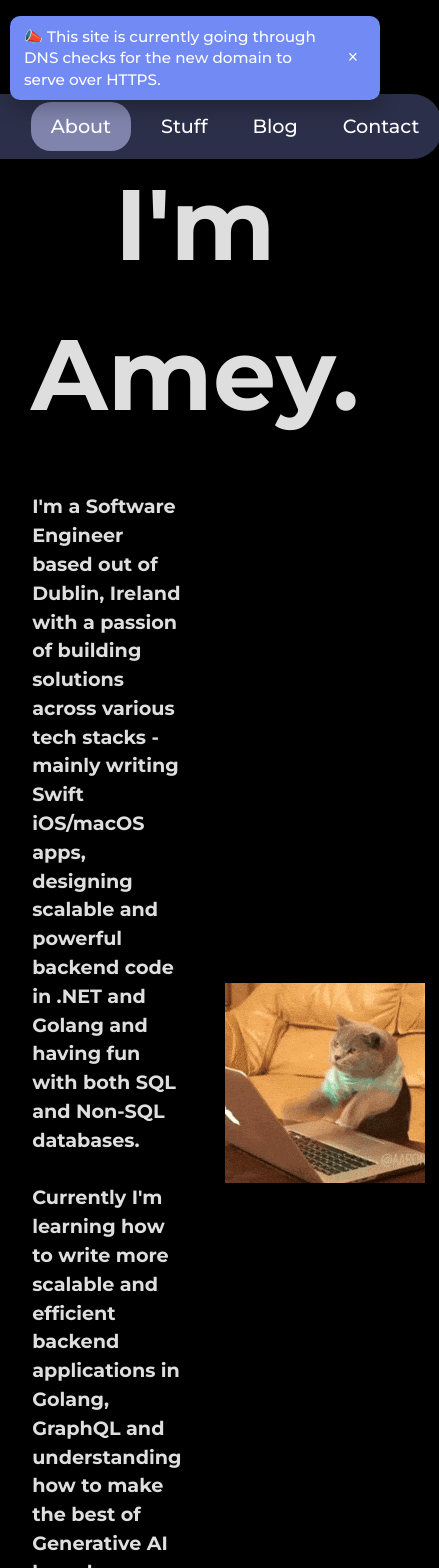
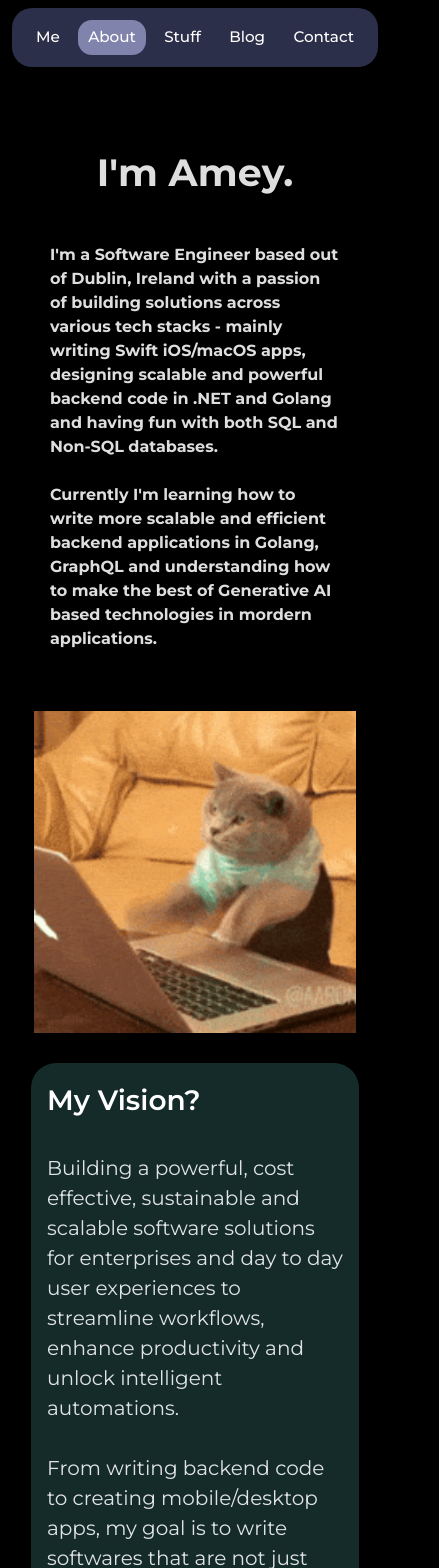
Before and after one commit to ameysunu/ameysunu.github.io, a React (Vite) app: page /about in a window 390 px wide. Shown: the top 1568 px of the page, 439 px wide, since content can reach past the window. Built offline with nearby package versions, Linux system fonts and the light colour scheme.

Commit message:
responsiveness added and banner removed

```diff
--- a/src/App.tsx
+++ b/src/App.tsx
@@ -8,7 +8,7 @@ import SystemCrash from './pages/SystemCrash';
 import About from './pages/About';
 import Stuff from './pages/Stuff';
 import Construction from './pages/Construction';
-import Banner from './pages/Banner';
+// import Banner from './pages/Banner';
 
 const App = () => {
 
@@ -19,7 +19,7 @@ const App = () => {
 
   return (
     <Router>
-      <Banner />
+      {/* <Banner /> */}
       <Header onContactClick={toggleChatbot} />
       <Routes>
         <Route path="/" element={<Home />} />
--- a/src/components/projects/GitHubProjects.css
+++ b/src/components/projects/GitHubProjects.css
@@ -3,21 +3,24 @@
   max-width: 1200px;
   margin: 0 auto;
   padding: 20px;
+  box-sizing: border-box;
 }
 
 .masonry-grid {
   display: flex;
-  margin-left: -20px;
-  width: auto;
+  width: 100%;
+  margin-left: 0;
+  gap: 20px;
 }
 
 .masonry-grid-column {
-  padding-left: 20px;
+  padding-left: 0;
   background-clip: padding-box;
 }
 
 .project-card {
-  border-radius: 15px;
+  border-radius: 22px;
+  overflow: hidden;
   padding: 20px;
   margin-bottom: 20px;
   border: 1px solid #4a4f6a;
@@ -176,11 +179,12 @@
   }
 
   .masonry-grid {
-    margin-left: -10px;
+    margin-left: 0;
+    gap: 10px;
   }
 
   .masonry-grid-column {
-    padding-left: 10px;
+    padding-left: 0;
   }
 
   .project-card {
--- a/src/index.css
+++ b/src/index.css
@@ -679,3 +679,134 @@ p {
     height: 1.25rem; /* h-5 */
     width: 1.25rem; /* w-5 */
 }
+
+/* Global Responsive Enhancements */
+
+html, body {
+  overflow-x: hidden;
+}
+
+img {
+  max-width: 100%;
+  height: auto;
+}
+
+@media (max-width: 1024px) {
+  .big-heading { font-size: 72px; }
+  .mid-heading { font-size: 48px; }
+}
+
+@media (max-width: 768px) {
+  #root { padding: 1rem; }
+
+  .header-block {
+    padding-top: 80px;
+    padding-bottom: 40px;
+  }
+
+  .header-row {
+    flex-wrap: nowrap;
+    gap: 0;
+    top: 8px;
+    left: 12px;
+    right: 12px;
+    transform: none;
+    width: auto;
+    border-radius: 20px;
+    justify-content: space-between;
+    padding: 12px 14px;
+  }
+
+  .header-box {
+    font-size: 1rem;
+    padding: 8px 12px;
+  }
+  .header-box.active {
+    padding: 8px 12px;
+    background-color: #8084ad;
+    color: #fff;
+    border-radius: 16px;
+    border-bottom: none;
+  }
+  .header-box:active {
+    background-color: #8084ad;
+    color: #fff;
+    border-radius: 16px;
+  }
+  .header-box:hover:not(.active) { background: none; padding: 8px 12px; }
+
+  .big-heading { font-size: 48px; }
+  .mid-heading { font-size: 36px; }
+
+  .card-container {
+    flex-direction: column;
+    gap: 16px;
+    padding: 16px;
+    align-items: stretch;
+  }
+
+  .card-heading-left { text-align: left; }
+
+  .about-layout-row {
+    flex-direction: column;
+    align-items: center;
+  }
+
+  .about-body {
+    font-size: 1rem;
+    padding: 16px;
+  }
+
+  .about-images {
+    width: 100%;
+    max-width: 420px;
+    height: auto;
+  }
+
+  .home-text-center { padding: 0 8px; }
+
+  .footer-container {
+    flex-direction: column;
+    gap: 16px;
+    padding: 16px;
+    align-items: center;
+  }
+
+  .chatbot-container {
+    left: 12px;
+    right: 12px;
+  }
+
+  .chatbot-widget {
+    max-width: 100%;
+    height: 60vh;
+  }
+
+  .info-banner-inner {
+    width: calc(100% - 20px);
+  }
+}
+
+@media (max-width: 480px) {
+  .big-heading { font-size: 38px; }
+  .mid-heading { font-size: 28px; }
+
+  .header-box {
+    font-size: 0.95rem;
+    padding: 6px 10px;
+  }
+  .header-box.active {
+    padding: 6px 10px;
+    background-color: #8084ad;
+    color: #fff;
+    border-radius: 14px;
+    border-bottom: none;
+  }
+  .header-box:active {
+    background-color: #8084ad;
+    color: #fff;
+    border-radius: 14px;
+  }
+
+  .card-main-heading { font-size: 1rem; }
+}
```
